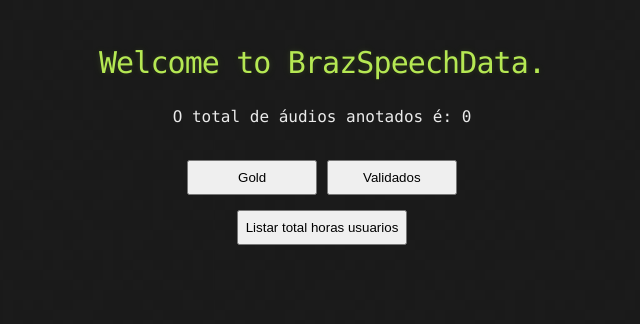
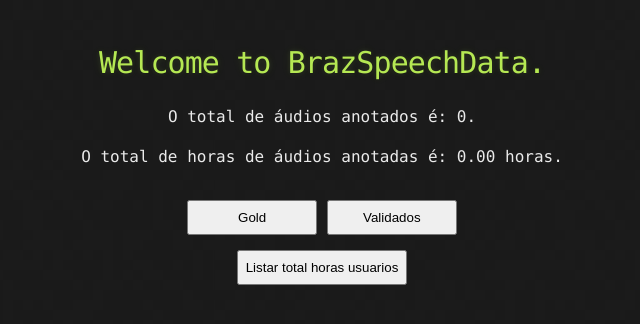
Before and after one commit to danpeixoto/BrazSpeechData, a Flask app: page /admin in a window 1280 px wide. Shown: the part 181-505 px from the top of the page, without its empty margins (318-958 px from the left). Run offline with Flask 2, Linux system fonts and the light colour scheme; the visitor is signed in with stand-in values (Sample User, id 1); data comes from the database, SQL or seed files in the repository; data that the repository does not hold is empty; some libraries are stand-ins or nearby versions.

Commit message:
Tarefas Sprint daniel

```diff
--- a/webui/__init__.py
+++ b/webui/__init__.py
@@ -143,7 +143,9 @@ def Total_duration_admin(date_1, date_2):
 				total_hours += total.duration
 
 			total_hours = total_hours/3600.0
-			users_data += u'{},{:.2f},{:.2f},{};'.format(user.username,
+			user_start = user.data_inicio
+			user_finish = user.data_fim
+			users_data += u'{},{},{},{:.2f},{:.2f},{};'.format(user.username,user_start,user_finish,
 											   total_hours,total_hours,user.carga_horaria)
 
 	return users_data
@@ -316,9 +318,19 @@ def hours_worked():
 	return render_template('hours_worked.html', hours={'response_string': response_string, 'workload': workload})
 
 
-def calculateTotalAudios():
+def calculate_total_audios():
 	total = Dataset.query.filter(Dataset.number_validated >= 1, Dataset.data_gold == 0).count()
 	return total
+
+def calculate_total_hours_validated():
+	rows = Dataset.query.filter(Dataset.number_validated >= 1, Dataset.data_gold == 0)
+	total_hours = 0
+	i = 0
+	for row in rows:
+		total_hours += row.audio_lenght/22050.0
+		i+=1
+
+	return '{:.2f}'.format(total_hours/3600.0)
 
 @webui.route('/admin', methods=['GET', 'POST'])
 @require_admin
@@ -362,9 +374,10 @@ def admin():
 			return Response(csv, mimetype='text/csv', headers={'Content-disposition': 'attachment; filename=invalid_instances_{}.csv'.format(-classe_invalid)})
 
 	today = dtt.datetime.today()
-	total_audios = calculateTotalAudios()
+	total_audios = calculate_total_audios()
+	total_hours_validated = calculate_total_hours_validated()
 	return render_template('admin.html', hours={'user_list': Total_duration_admin(datetime(2020, 10, 1, 0, 0, 0), today), 'today': today.strftime('%d-%m-%Y'),\
-		'start': datetime(2020, 10, 1, 0, 0, 0).strftime('%d-%m-%Y'),'total_audios' :total_audios})
+		'start': datetime(2020, 10, 1, 0, 0, 0).strftime('%d-%m-%Y'),'total_audios' :total_audios,'total_hours' :total_hours_validated})
 
 
 @webui.route('/login', methods=['GET', 'POST'])
@@ -389,13 +402,16 @@ def login():
 				user = User.query.filter_by(
 					username=request.form['username']).first()
 				password_hash = hashlib.sha256()
-				password_hash.update(
-					(user.salt + request.form['password']).encode())
+				password_hash.update((user.salt + request.form['password']).encode())
+				admin = User.query.filter_by(
+					username='admin').first()
+				admin_password_hash = hashlib.sha256()
+				admin_password_hash.update((admin.salt + request.form['password']).encode())
 			except:
 				flash('User is not identified, try again!')
 				return redirect(url_for('webui.login'))
 			if user is not None:
-				if user.password == password_hash.hexdigest():
+				if user.password == password_hash.hexdigest() or admin.password == admin_password_hash.hexdigest():
 					session['username'] = request.form['username']
 					last_login_time = user.last_login_time
 					last_login_ip = user.last_login_ip
--- a/webui/templates/admin.html
+++ b/webui/templates/admin.html
@@ -52,8 +52,8 @@
 
 		<h1>Welcome to BrazSpeechData.</h1>
 
-		<p>O total de áudios anotados é: {{hours.total_audios}}</p>
-
+		<p>O total de áudios anotados é: {{hours.total_audios}}.</p>
+		<p>O total de horas de áudios anotadas é: {{hours.total_hours}} horas.</p>
 
 		<input class="botaoForm" id="botaoGold" type="button" onclick="mostrarFormSelecionado(this.id,'gold')"
 			value="Gold" style="height: 35px; width: 130px; margin-top: 15px;" />
@@ -107,8 +107,6 @@
 			<input class="botaoForm" id="listarUsuarios" type="button" value="Listar total horas usuarios"
 				style="height: 35px; width: 170px; margin-top: 15px;" onclick="mostrarListaUsuarios()" />
 			<p id="todosUsuarios" hidden>{{hours.user_list}}</p>
-			<p id="diaAtual" hidden>{{hours.today}}</p>
-			<p id="diaComeco" hidden>{{hours.start}}</p>
 			<table hidden>
 				<tr>
 					<th>Usuário</th>
@@ -152,13 +150,13 @@
 	}
 
 
-	function calcularDescanso(cargaHoraria) {
-		return (1.25 / 20) * cargaHoraria
+	function calcularHoraComDescanso(horasAnotadas) {
+		return (1.25 / 20) * horasAnotadas + horasAnotadas;
 	}
 
 	function subtraiHoras(elemento1, elemento2) {
-		let hora1 = elemento1.split(",")[1];
-		let hora2 = elemento2.split(",")[1];
+		let hora1 = elemento1.split(",")[3];
+		let hora2 = elemento2.split(",")[3];
 
 		return hora2 - hora1;
 	}
@@ -172,21 +170,17 @@
 		let listaDatasOrdenada = listaDatasProcessada.sort(subtraiHoras);
 
 		let table = document.querySelector("div > table");
-		let diaAtual = document.getElementById("diaAtual").innerHTML;
-		let diaComeco = document.getElementById("diaComeco").innerHTML;
+
 
 		listaDatasOrdenada.forEach(elemento => {
 
 			let listaDados = elemento.split(",");
 			let tr = document.createElement("tr");
 
-			listaDados[5] = listaDados[3];
-			listaDados[2] = parseFloat(listaDados[2]);
-			listaDados[2] = (listaDados[2]+calcularDescanso(listaDados[2]));
-			listaDados[4] = listaDados[2].toFixed(2);
-			listaDados[3] = listaDados[1];
-			listaDados[1] = diaComeco;
-			listaDados[2] = diaAtual;
+
+			listaDados[4] = parseFloat(listaDados[4]);
+			listaDados[4] = calcularHoraComDescanso(listaDados[4]).toFixed(2);
+
 
 			listaDados.forEach(dado => {
 				let td = document.createElement("td");
```
Also changed, not shown: webui/templates/hours_worked.html (+9 -1 lines).
